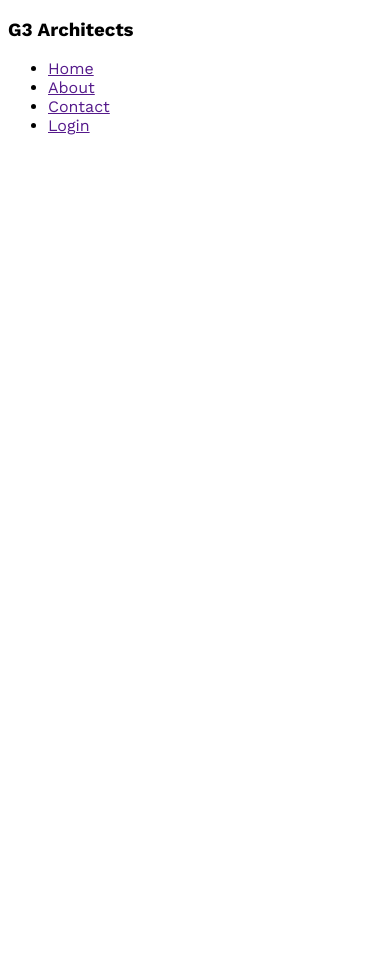
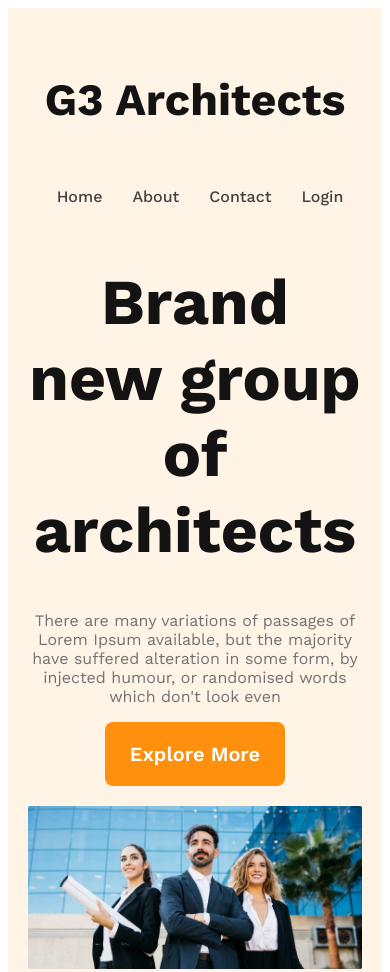
Before and after one commit to krishna3052002/g3-architect-website, a plain HTML site: page index.html in a window 390 px wide. Shown: the top 972 px of the page. Before the commit the page ends 844 px from the top, so only its background shows below. Drawn offline with nearby package versions, Linux system fonts and the light colour scheme.

Commit message:
header complete with responsive

```diff
--- a/index.html
+++ b/index.html
@@ -9,7 +9,7 @@
 <body>
     <header>
 <nav>
-    <h3>G3 Architects</h3>
+    <h3 class="nav-title">G3 Architects</h3>
     <ul>
        <li><a href="">Home</a></li>
        <li><a href="">About</a></li>
@@ -17,6 +17,16 @@
        <li><a href="">Login</a></li>
     </ul>
 </nav>
+<div class="banner">
+   <div class="banner-content">
+    <h1 class="banner-title">Brand new group of architects</h1>
+    <p class="banner-description">
+      There are many variations of passages of Lorem Ipsum available, but the majority have suffered alteration in some form, by injected humour, or randomised words which don't look even
+    </p>
+    <button class="btn-primary">Explore More</button>
+   </div>
+  <img src="images/banner.png" alt="">
+</div>
     </header>
     <main>
 
--- a/styles/architect.css
+++ b/styles/architect.css
@@ -1,6 +1,97 @@
+@import url('https://fonts.googleapis.com/css2?family=Lato:wght@400;700;900&family=Work+Sans:wght@400;500;600;700&display=swap');
 
-  @import url('https://fonts.googleapis.com/css2?family=Lato:wght@400;700;900&family=Work+Sans:wght@400;500;600;700&display=swap');
-*{
+* {
     font-family: 'Lato', sans-serif;
-font-family: 'Work Sans', sans-serif;
+    font-family: 'Work Sans', sans-serif;
 }
+.btn-primary{
+    border-radius: 8px;
+background: #FF900E;
+color: #FFF;
+text-align: center;
+font-size: 1.25rem;
+font-weight: 600;
+cursor: pointer;
+border: 0px;
+padding: 20px 25px;
+}
+.btn-primary:hover{
+    background-color: #424242;
+
+}
+
+/* header styles*/
+header {
+    background: rgba(255, 144, 14, 0.10);
+    padding: 50px 150px;
+}
+
+nav {
+    display: flex;
+    justify-content: space-between;
+    align-items: center;
+}
+
+nav>ul {
+    display: flex;
+}
+
+nav li {
+    list-style: none;
+    margin-right: 30px;
+    font-weight: 500;
+    font-size: 1rem;
+}
+
+nav li a {
+    text-decoration: none;
+    color: #424242;
+}
+
+.nav-title {
+    font-size: 2.8rem;
+    font-weight: 700;
+    color: #131313;
+
+}
+
+/* banner styles */
+.banner-content {
+    max-width: 800px;
+    text-align: center;
+    margin: 0 auto;
+
+}
+
+.banner-title {
+    font-size: 4rem;
+font-weight: 700;
+color:#131313;
+}
+.banner-description{
+    color: #727272;
+
+}
+.banner img{
+    margin-top: 20px;
+    width: 100%;
+}
+/* Responsive media query */
+@media screen and (max-width:576px){
+    header{
+        padding: 20px;
+    }
+    nav{
+        flex-direction: column;
+    }
+}
+/* Tbalet or medium device */
+@media screen and (min-width:576px) and (max-width:960px){
+    header{
+        padding: 50px;
+    }
+    nav{
+        flex-direction: column;
+    }
+
+}
```
